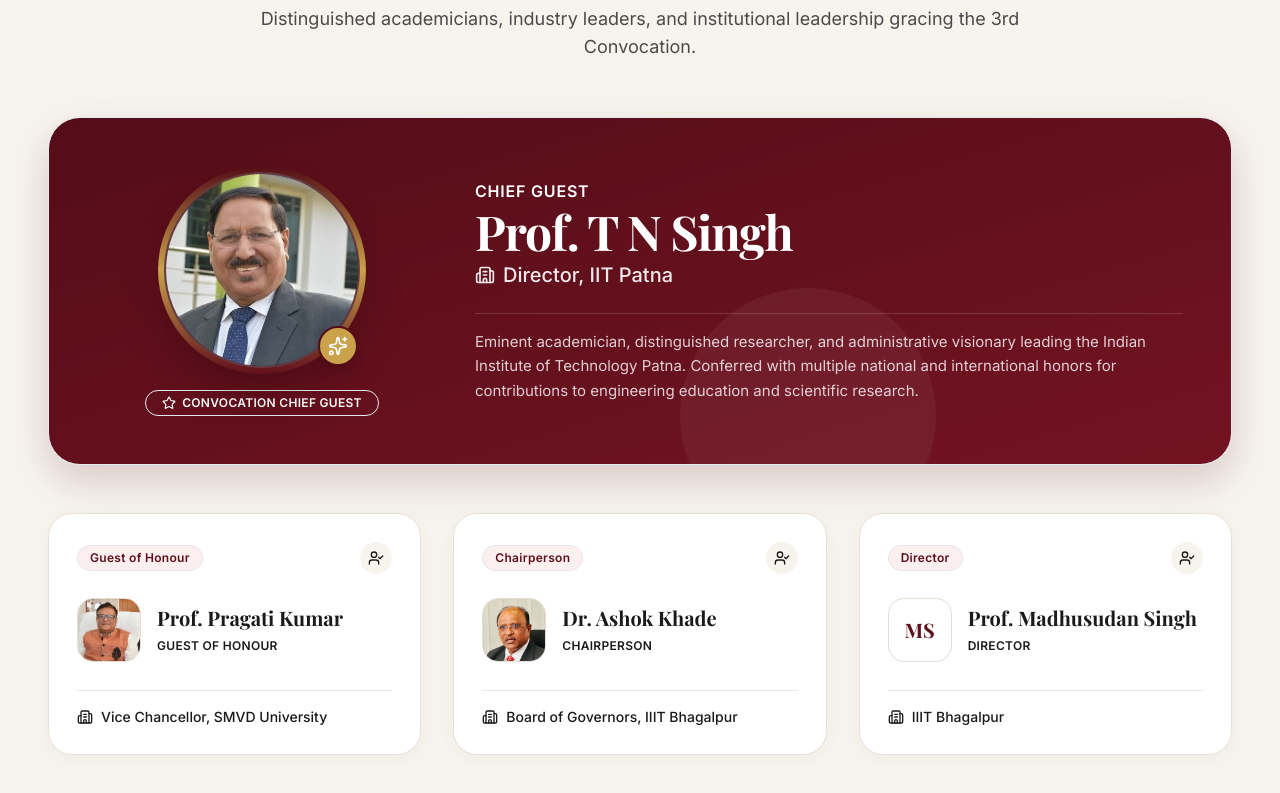
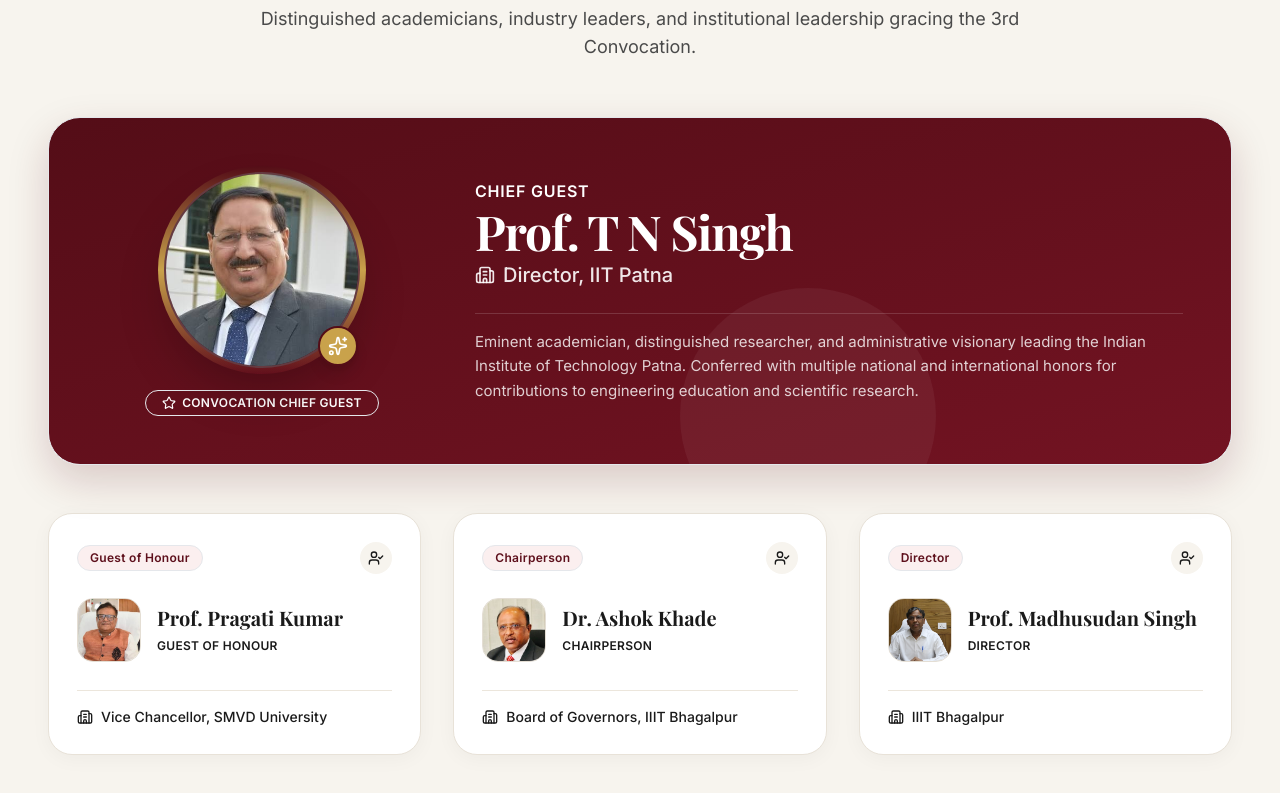
Before and after one commit to code-yashkumar/Convocation-iiitbh, a React (Vite) app: page /dignitary in a window 1280 px wide. Shown: the part 297-1090 px from the top of the page. Built offline with nearby package versions, Linux system fonts and the light colour scheme; a web font is replaced by a local one.

Commit message:
Add official photo for Director Prof. Madhusudan Singh in Dignitaries section

```diff
--- a/src/sections/Dignitaries/index.jsx
+++ b/src/sections/Dignitaries/index.jsx
@@ -39,6 +39,7 @@
     badge: 'Director',
     badgeVariant: 'primary',
     initials: 'MS',
+    image: '/assets/dignitaries/prof-madhusudan-singh.jpg',
   },
 ];
 
```
Also changed, not shown: public/assets/dignitaries/prof-madhusudan-singh.jpg (added).
